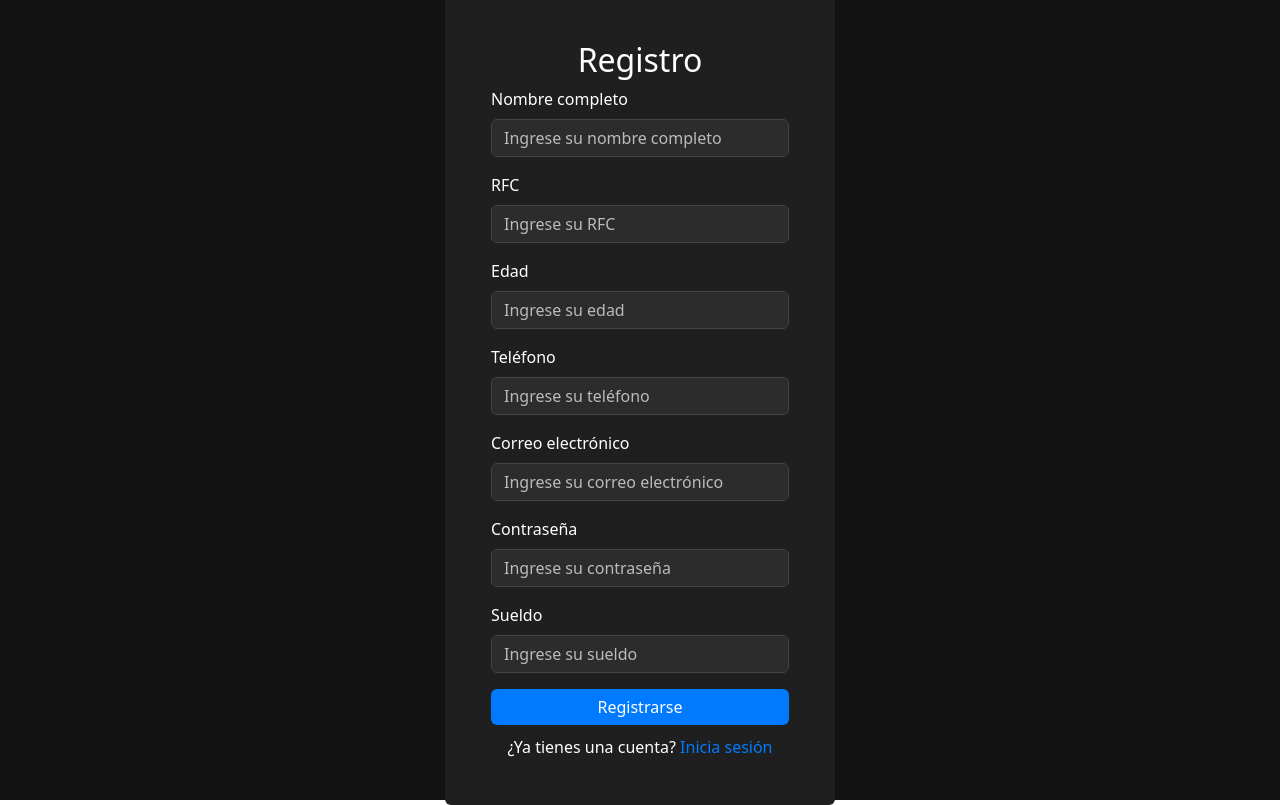
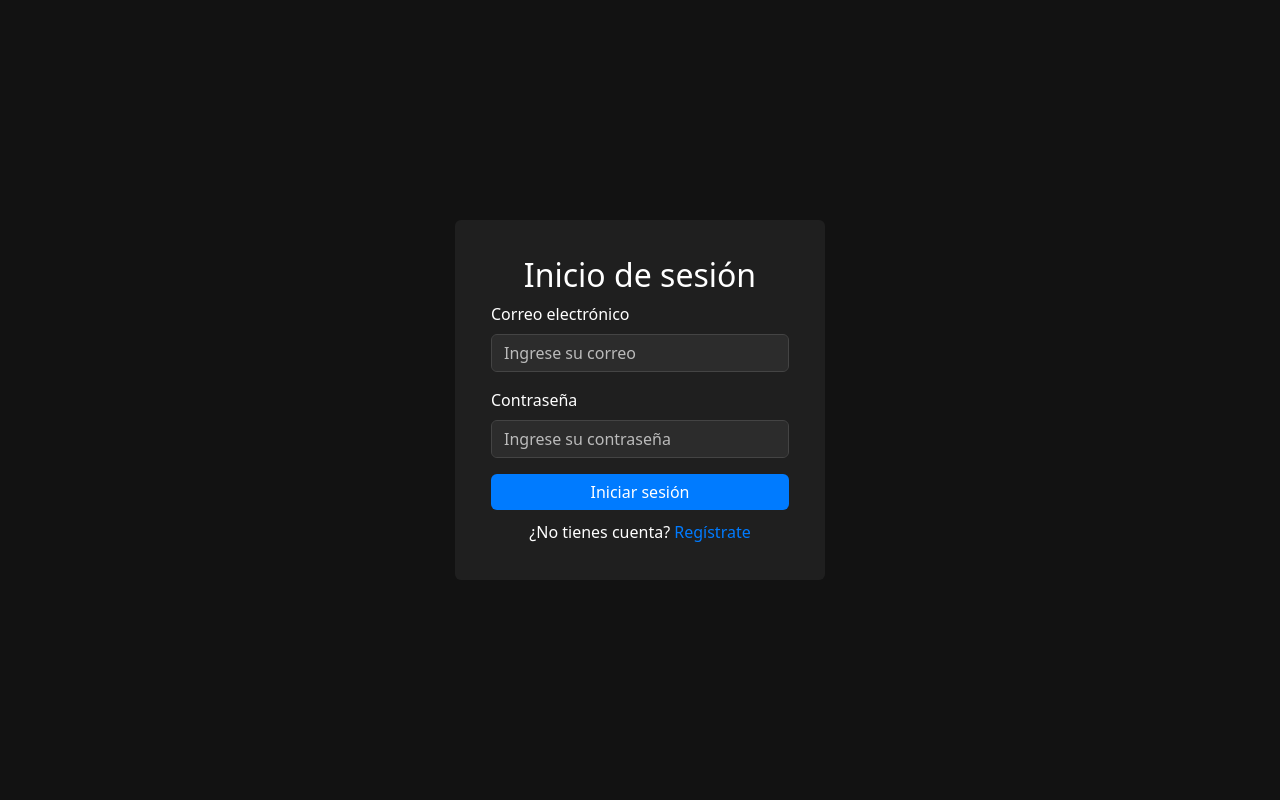
Before and after one commit to soteliin/seminario_banco_front, a React (Create React App) app: page / in a window 1280 px wide. Built offline with nearby package versions, Linux system fonts and the light colour scheme.

Commit message:
Revert "antes de cambiar estilos de registro"
This reverts commit af1998f9f413755f0b3f684b64b17a9a6916726d.

```diff
--- a/src/components/Login.jsx
+++ b/src/components/Login.jsx
@@ -1,133 +1,72 @@
 import React, { useState } from 'react';
+import axios from 'axios';
 import 'bootstrap/dist/css/bootstrap.min.css';
-import '../styles/Estilos.css';
+import '../styles/Estilos.css'
 
-function Register({ switchToLogin }) {
-  // State variables for form fields
-  const [nombre, setNombre] = useState('');
-  const [rfc, setRfc] = useState('');
-  const [edad, setEdad] = useState('');
-  const [telefono, setTelefono] = useState('');
-  const [correo, setCorreo] = useState('');
-  const [contrasena, setContrasena] = useState('');
-  const [sueldo, setSueldo] = useState('');
 
-  const handleRegister = async (e) => {
+function Login({ switchToRegister }) {
+    const [email, setEmail] = useState('');
+    const [password, setPassword] = useState('');
+    const handleLogin = async (e) => {
         e.preventDefault();
-    // Add your registration logic here, like making a POST request to your backend
+
+        try {
+            const response = await axios.post('http://localhost:5000/login', { correo: email, password });
+            console.log('User data:', response.data);
+            // Handle successful login (e.g., store user data or redirect)
+        } catch (error) {
+            console.error('Error during login:', error.response?.data?.error || 'Login error');
+            // Handle login error
+          }
     };
-
     return (
         <div className="d-flex justify-content-center align-items-center vh-100" style={{ backgroundColor: '#121212', color: '#ffffff' }}>
             <div className="card" style={{ backgroundColor: '#1f1f1f', border: 'none' }}>
-        <div className="card-body" style={{ width: '330px', margin: "30px" }}>
-          <h2 className="card-title text-center" style={{ color: '#ffffff' }}>Registro</h2>
-          <form onSubmit={handleRegister}>
+                <div className="card-body" style={{ width: '330px', margin: '20px' }}>
+                    <h2 className="card-title text-center" style={{ color: '#ffffff' }}>Inicio de sesión</h2>
+                    <form onSubmit={handleLogin}>
                         <div className="mb-3">
-              <label htmlFor="nombre" className="form-label" style={{ color: '#ffffff' }}>
-                Nombre completo
-              </label>
-              <input
-                type="text"
-                className="form-control"
-                id="nombre"
-                placeholder="Ingrese su nombre completo"
-                value={nombre}
-                onChange={(e) => setNombre(e.target.value)}
-                style={{ backgroundColor: '#2c2c2c', color: '#ffffff', border: '1px solid #444' }}
-              />
-            </div>
-            <div className="mb-3">
-              <label htmlFor="rfc" className="form-label" style={{ color: '#ffffff' }}>
-                RFC
-              </label>
-              <input
-                type="text"
-                className="form-control"
-                id="rfc"
-                placeholder="Ingrese su RFC"
-                value={rfc}
-                onChange={(e) => setRfc(e.target.value)}
-                style={{ backgroundColor: '#2c2c2c', color: '#ffffff', border: '1px solid #444' }}
-              />
-            </div>
-            <div className="mb-3">
-              <label htmlFor="edad" className="form-label" style={{ color: '#ffffff' }}>
-                Edad
-              </label>
-              <input
-                type="number"
-                className="form-control"
-                id="edad"
-                placeholder="Ingrese su edad"
-                value={edad}
-                onChange={(e) => setEdad(e.target.value)}
-                style={{ backgroundColor: '#2c2c2c', color: '#ffffff', border: '1px solid #444' }}
-              />
-            </div>
-            <div className="mb-3">
-              <label htmlFor="telefono" className="form-label" style={{ color: '#ffffff' }}>
-                Teléfono
-              </label>
-              <input
-                type="text"
-                className="form-control"
-                id="telefono"
-                placeholder="Ingrese su teléfono"
-                value={telefono}
-                onChange={(e) => setTelefono(e.target.value)}
-                style={{ backgroundColor: '#2c2c2c', color: '#ffffff', border: '1px solid #444' }}
-              />
-            </div>
-            <div className="mb-3">
-              <label htmlFor="correo" className="form-label" style={{ color: '#ffffff' }}>
+                            <label htmlFor="email" className="form-label" style={{ color: '#ffffff' }}>
                                 Correo electrónico
                             </label>
                             <input
                                 type="email"
                                 className="form-control"
-                id="correo"
-                placeholder="Ingrese su correo electrónico"
-                value={correo}
-                onChange={(e) => setCorreo(e.target.value)}
-                style={{ backgroundColor: '#2c2c2c', color: '#ffffff', border: '1px solid #444' }}
+                                id="email"
+                                placeholder="Ingrese su correo"
+                                value={email} // Bind email state
+                                onChange={(e) => setEmail(e.target.value)} // Update email state
+                                style={{
+                                    backgroundColor: '#2c2c2c',
+                                    color: '#ffffff',
+                                    border: '1px solid #444',
+                                }}
                             />
                         </div>
                         <div className="mb-3">
-              <label htmlFor="contrasena" className="form-label" style={{ color: '#ffffff' }}>
+                            <label htmlFor="password" className="form-label" style={{ color: '#ffffff' }}>
                                 Contraseña
                             </label>
                             <input
                                 type="password"
                                 className="form-control"
-                id="contrasena"
+                                id="password"
                                 placeholder="Ingrese su contraseña"
-                value={contrasena}
-                onChange={(e) => setContrasena(e.target.value)}
-                style={{ backgroundColor: '#2c2c2c', color: '#ffffff', border: '1px solid #444' }}
+                                value={password} // Bind password state
+                                onChange={(e) => setPassword(e.target.value)} // Update password state
+                                style={{
+                                    backgroundColor: '#2c2c2c',
+                                    color: '#ffffff',
+                                    border: '1px solid #444',
+                                }}
                             />
                         </div>
-            <div className="mb-3">
-              <label htmlFor="sueldo" className="form-label" style={{ color: '#ffffff' }}>
-                Sueldo
-              </label>
-              <input
-                type="number"
-                className="form-control"
-                id="sueldo"
-                placeholder="Ingrese su sueldo"
-                step="0.01"
-                value={sueldo}
-                onChange={(e) => setSueldo(e.target.value)}
-                style={{ backgroundColor: '#2c2c2c', color: '#ffffff', border: '1px solid #444' }}
-              />
-            </div>
-            <button type="submit" className="btn btn-primary w-100">
-              Registrarse
+                        <button type="submit" className="btn btn-primary w-100" >
+                            Iniciar sesión
                         </button>
                     </form>
-          <span className="registro">
-            ¿Ya tienes una cuenta? <a href="#" className="login-link" onClick={switchToLogin}>Inicia sesión</a>
+                    <span className="registro" >
+                        ¿No tienes cuenta? <a href="#" className="register-link" onClick={switchToRegister}>Regístrate</a>
                     </span>
                 </div>
             </div>
@@ -135,4 +74,4 @@ function Register({ switchToLogin }) {
     );
 }
 
-export default Register;
+export default Login;
```
Lines whose indentation alone changed are shown as unchanged.
